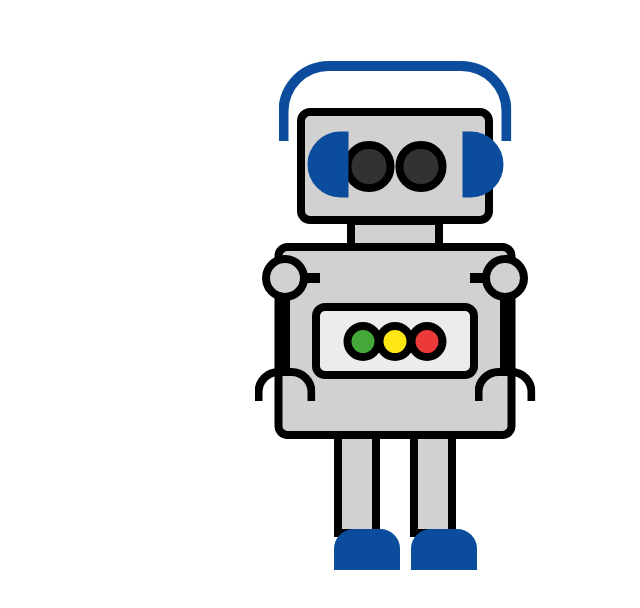
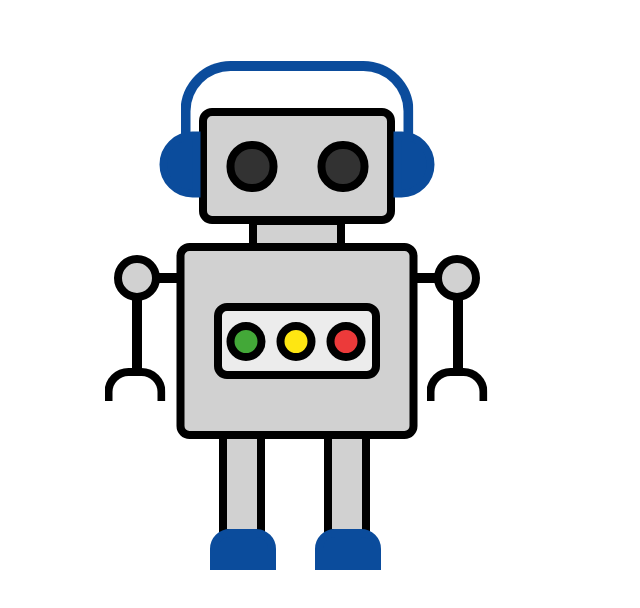
Before and after one commit to brubsb/desafio_html-css, a plain HTML site: page robo.html in a window 1280 px wide. Shown: the whole page, without its empty margins (245-885 px from the left). Drawn offline with Linux system fonts and the light colour scheme.

Commit message:
arrumando dimensões

```diff
--- a/robo.css
+++ b/robo.css
@@ -1,9 +1,13 @@
+.container{
+    display: flex;
+    justify-content: center;
+}
+
 #cabeça{
     width: 180px;
     height: 100px;
     border: 8px solid black;
     position: absolute;
-    left: 50%;
     transform: translateX(-50%);
     margin-top: 100px;
     border-radius: 13px;
@@ -15,8 +19,7 @@
     height: 35px;
     border-radius: 25px;
     border: 8px solid black;
-    position: absolute;
-    left: 48%;
+    margin-right: 40px;
     transform: translateX(-50%);
     margin-top: 133px;
     animation: blink 4s infinite;
@@ -27,8 +30,7 @@
     height: 35px;
     border-radius: 25px;
     border: 8px solid black;
-    position: absolute;
-    left: 52%;
+    margin-right: 145px;
     transform: translateX(-50%);
     margin-top: 133px;
     animation: blink 4s infinite;
@@ -50,7 +52,7 @@
     border-radius: 0 0 50px 50px;
     transform: rotate(90deg);
     position: absolute;
-    left: 42.2%;
+    margin-right: 430px;
     margin-top: 136px;
     background-color: #0b4c9c;
 }
@@ -62,7 +64,7 @@
     border-radius: 0 0 50px 50px;
     transform: rotate(-90deg);
     position: absolute;
-    left: 54.3%;
+    margin-right: -38px;
     margin-top: 136px;
     background-color: #0b4c9c;
 }
@@ -75,7 +77,7 @@
     border: 10px solid #0b4c9c;
     border-bottom: none;
     position: absolute;
-    left: 50%;
+    margin-left: 37px;
     transform: translateX(-50%);
     margin-top: 53px;
 }
@@ -85,7 +87,7 @@
     height: 18px;
     border: 8px solid black;
     position: absolute;
-    left: 50%;
+    margin-right: 100px;
     transform: translateX(-50%);
     margin-top: 209px;
     background-color: #d1d1d1;
@@ -96,7 +98,7 @@
     height:180px;
     border: 8px solid black;
     position: absolute;
-    left: 50%;
+    margin-left: 45px;
     transform: translateX(-50%);
     margin-top: 235px;
     border-radius: 13px;
@@ -109,7 +111,7 @@
     border: 8px solid black;
     border-radius: 13px;
     position: absolute;
-    left: 50%;
+    margin-right: 30px;
     transform: translateX(-50%);
     margin-top: 295px;
     background-color: #ececec;
@@ -121,7 +123,7 @@
     border-radius: 25px;
     border: 8px solid black;
     position: absolute;
-    left: 47.5%;
+    margin-right:260px;
     transform: translateX(-50%);
     margin-top: 314px;
     animation: flashing1 1.5s infinite;
@@ -133,7 +135,7 @@
     border-radius: 25px;
     border: 8px solid black;
     position: absolute;
-    left: 50%;
+    margin-right: 160px;
     transform: translateX(-50%);
     margin-top: 314px;
     animation: flashing2 1.5s infinite;
@@ -145,7 +147,7 @@
     border-radius: 25px;
     border: 8px solid black;
     position: absolute;
-    left: 52.5%;
+    margin-right: 60px;
     transform: translateX(-50%);
     margin-top: 314px;
     animation: flashing3 1.5s infinite;
@@ -182,7 +184,7 @@
     width: 20px;
     border: 5px solid black;
     position: absolute;
-    left: 43%;
+    margin-right: 437px;
     transform: translateX(-50%);
     margin-top: 265px;
 }
@@ -191,7 +193,7 @@
     width: 20px;
     border: 5px solid black;
     position: absolute;
-    left: 57%;
+    margin-left: 103px;
     transform: translateX(-50%);
     margin-top: 265px;
 }
@@ -202,7 +204,7 @@
     border-radius: 25px;
     border: 8px solid black;
     position: absolute;
-    left: 41.4%;
+    margin-right: 470px;
     transform: translateX(-50%);
     margin-top: 247px;
     background-color: #d1d1d1;
@@ -214,7 +216,7 @@
     border-radius: 25px;
     border: 8px solid black;
     position: absolute;
-    left: 58.6%;
+    margin-left: 170px;
     transform: translateX(-50%);
     margin-top: 247px;
     background-color: #d1d1d1;
@@ -224,7 +226,7 @@
     height: 58px;
     border: 5px solid black;
     position: absolute;
-    left: 41.4%;
+    margin-right: 506px;
     transform: translateX(-50%);
     margin-top: 292px;
 }
@@ -233,7 +235,7 @@
     height: 58px;
     border: 5px solid black;
     position: absolute;
-    left: 58.6%;
+    margin-left: 135px;
     transform: translateX(-50%);
     margin-top: 292px;
 }
@@ -246,7 +248,7 @@
     border: 8px solid black;
     border-bottom: none;
     position: absolute;
-    left: 41.4%;
+    margin-right: 460px;
     transform: translateX(-50%);
     margin-top: 360px;
 }
@@ -259,7 +261,7 @@
     border: 8px solid black;
     border-bottom: none;
     position: absolute;
-    left: 58.6%;
+    margin-left: 185px;
     transform: translateX(-50%);
     margin-top: 360px;
 }
@@ -269,7 +271,7 @@
     height: 90px;
     border: 8px solid black;
     position: absolute;
-    left: 47%;
+    margin-right: 260px;
     transform: translateX(-50%);
     margin-top: 423px;
     background-color: #d1d1d1;
@@ -280,7 +282,7 @@
     height: 90px;
     border: 8px solid black;
     position: absolute;
-    left: 53%;
+    margin-right: 50px;
     transform: translateX(-50%);
     margin-top: 423px;
     background-color: #d1d1d1;
@@ -293,7 +295,7 @@
     border-radius: 0 0 20px 20px;
     transform: rotate(180deg);
     position: absolute;
-    left: 45.23%;
+    margin-right: 305px;
     margin-top: 521px;
     background-color: #0b4c9c;
 }
@@ -305,7 +307,7 @@
     border-radius: 0 0 20px 20px;
     transform: rotate(180deg);
     position: absolute;
-    left: 51.28%;
+    margin-right: 95px;
     margin-top: 521px;
     background-color: #0b4c9c;
 }
```
Also changed, not shown: grafico.css (+9 -0 lines), grafico.html (+34 -0 lines).
